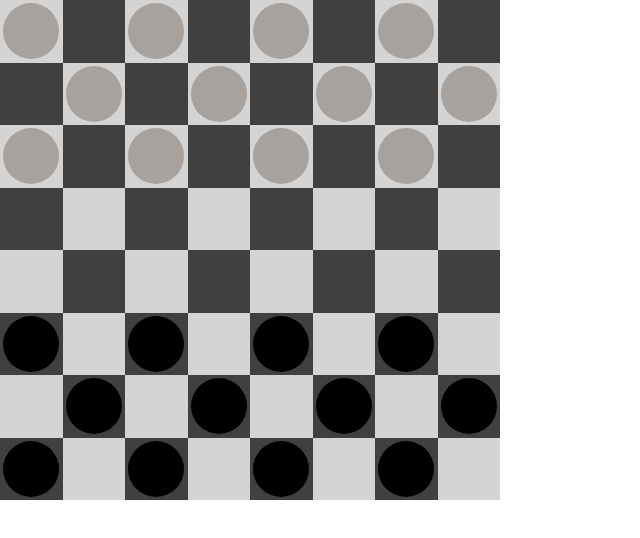
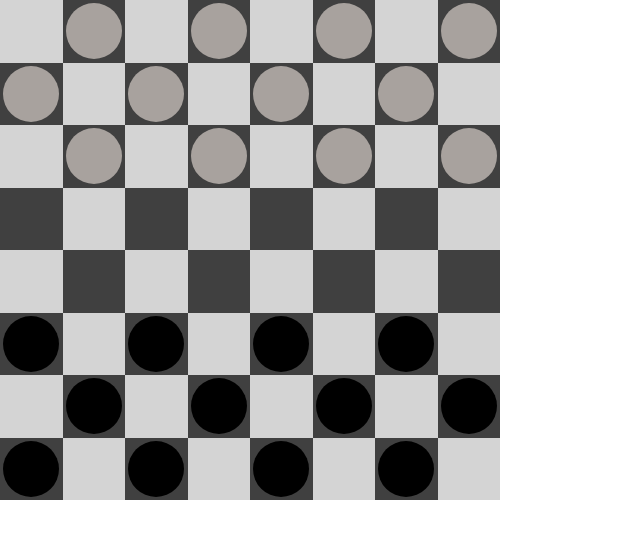
Before and after one commit to bhavansri/checkers-app, a React (Vite) app: page / in a window 1280 px wide. Shown: the top 538 px of the page, without its empty margins (0-640 px from the left). Built offline with nearby package versions, Linux system fonts and the light colour scheme.

Commit message:
add offense movement logic

```diff
--- a/src/App.tsx
+++ b/src/App.tsx
@@ -1,55 +1,246 @@
-import { useState } from "react";
+import { useCallback, useEffect, useState } from "react";
 import Board from "./components/Board";
-import { DropItemProps } from "./components/BoardSquare";
 
-const playerCheckers: { [id: string]: number[] } = {
-  "1": [0, 7],
-  "2": [2, 7],
-  "3": [4, 7],
-  "4": [6, 7],
-  "5": [1, 6],
-  "6": [3, 6],
-  "7": [5, 6],
-  "8": [7, 6],
-  "9": [0, 5],
-  "10": [2, 5],
-  "11": [4, 5],
-  "12": [6, 5],
+export type PlayerCheckerProps = {
+  coords: number[];
+  offenseExists: boolean;
+};
+
+const playerCheckers: { [id: string]: PlayerCheckerProps } = {
+  "1": { coords: [0, 7], offenseExists: false },
+  "2": { coords: [2, 7], offenseExists: false },
+  "3": { coords: [4, 7], offenseExists: false },
+  "4": { coords: [6, 7], offenseExists: false },
+  "5": { coords: [1, 6], offenseExists: false },
+  "6": { coords: [3, 6], offenseExists: false },
+  "7": { coords: [5, 6], offenseExists: false },
+  "8": { coords: [7, 6], offenseExists: false },
+  "9": { coords: [0, 5], offenseExists: false },
+  "10": { coords: [2, 5], offenseExists: false },
+  "11": { coords: [4, 5], offenseExists: false },
+  "12": { coords: [6, 5], offenseExists: false },
 };
 
 const computerCheckers: { [id: string]: number[] } = {
-  "1": [0, 0],
-  "2": [2, 0],
-  "3": [4, 0],
-  "4": [6, 0],
-  "5": [1, 1],
-  "6": [3, 1],
-  "7": [5, 1],
-  "8": [7, 1],
-  "9": [0, 2],
-  "10": [2, 2],
-  "11": [4, 2],
-  "12": [6, 2],
+  "1": [1, 0],
+  "2": [3, 0],
+  "3": [5, 0],
+  "4": [7, 0],
+  "5": [0, 1],
+  "6": [2, 1],
+  "7": [4, 1],
+  "8": [6, 1],
+  "9": [1, 2],
+  "10": [3, 2],
+  "11": [5, 2],
+  "12": [7, 2],
 };
 
 function App() {
   const [player, setPlayer] = useState(playerCheckers);
+  const [cpuTurn, setCpuTurn] = useState(false);
   const [computer, setComputer] = useState(computerCheckers);
 
-  function updatePosition(final: number[], item: DropItemProps) {
+  const isEmptySquare = useCallback(
+    (coord: number[]) => {
+      for (const key in player) {
+        const playerXY = player[key].coords;
+        if (playerXY[0] === coord[0] && playerXY[1] === coord[1]) {
+          return false;
+        }
+      }
+
+      for (const key in computer) {
+        const cpuXY = computer[key];
+        if (cpuXY[0] === coord[0] && cpuXY[1] === coord[1]) {
+          return false;
+        }
+      }
+
+      return true;
+    },
+    [computer, player]
+  );
+
+  const canPerformOffense = useCallback(
+    (initial: number[], final: number[]): boolean => {
+      if (isValidBounds(final) === false || isEmptySquare(final) === false) {
+        return false;
+      }
+
+      for (const key in computer) {
+        const cpuXY = computer[key];
+
+        const rightHopExists =
+          initial[0] + 1 === cpuXY[0] &&
+          cpuXY[0] + 1 === final[0] &&
+          initial[1] - 1 === cpuXY[1] &&
+          cpuXY[1] - 1 === final[1];
+
+        const leftHopExists =
+          initial[0] - 1 === cpuXY[0] &&
+          cpuXY[0] - 1 === final[0] &&
+          initial[1] - 1 === cpuXY[1] &&
+          cpuXY[1] - 1 === final[1];
+
+        if (rightHopExists || leftHopExists) {
+          return true;
+        }
+      }
+
+      return false;
+    },
+    [computer, isEmptySquare]
+  );
+
+  useEffect(() => {
+    for (const key in player) {
+      const playerXY = player[key].coords;
+      const offenseRight = [playerXY[0] + 2, playerXY[1] - 2];
+      const offenseLeft = [playerXY[0] - 2, playerXY[1] - 2];
+      let offenseExists = false;
+
+      if (canPerformOffense(playerXY, offenseLeft)) {
+        offenseExists = true;
+      }
+
+      if (canPerformOffense(playerXY, offenseRight)) {
+        offenseExists = true;
+      }
+
+      if (offenseExists !== player[key].offenseExists) {
+        setPlayer((prevPlayer) => ({
+          ...prevPlayer,
+          [key]: {
+            coords: playerXY,
+            offenseExists: offenseExists,
+          },
+        }));
+      }
+    }
+
+    console.log(player);
+  }, [player, computer, canPerformOffense, isEmptySquare]);
+
+  function moveChecker(final: number[], id: string) {
     setPlayer((prevPlayer) => ({
       ...prevPlayer,
-      [item.id]: final,
+      [id]: {
+        coords: final,
+        offenseExists: prevPlayer[id].offenseExists,
+      },
     }));
+
+    setCpuTurn(true);
   }
+
+  function moveCpu(final: number[], id: string) {
+    setComputer((prevComputer) => ({
+      ...prevComputer,
+      [id]: final,
+    }));
+
+    setCpuTurn(false);
+  }
+
+  function canMoveChecker(final: number[], id: string): boolean {
+    const initial: number[] = player[id].coords;
+    const offenseExists = player[id].offenseExists;
+
+    if (offenseExists) {
+      return canPerformOffense(initial, final);
+    } else {
+      if (isEmptySquare(final) === false) {
+        return false;
+      }
+
+      if (
+        (initial[0] + 1 == final[0] && initial[1] - 1 == final[1]) ||
+        (initial[0] - 1 == final[0] && initial[1] - 1 == final[1])
+      ) {
+        return true;
+      } else {
+        return false;
+      }
+    }
+  }
+
+  function fetchRandomCpuPiece(): string {
+    return Math.floor(Math.random() * (13 - 1) + 1).toString();
+  }
+
+  function isValidBounds(pos: number[]) {
+    if (pos[0] < 0 || pos[0] >= 8 || pos[1] < 0 || pos[0] >= 8) {
+      return false;
+    } else {
+      return true;
+    }
+  }
+
+  useEffect(() => {
+    function canMoveCpu(final: number[], id: string): boolean {
+      const initial: number[] = computer[id];
+
+      if (isValidBounds(final) === false) {
+        return false;
+      }
+
+      for (const key in computer) {
+        if (computer[key][0] === final[0] && computer[key][1] === final[1]) {
+          return false;
+        }
+      }
+
+      for (const key in player) {
+        if (
+          player[key].coords[0] === final[0] &&
+          player[key].coords[1] === final[1]
+        ) {
+          return false;
+        }
+      }
+
+      if (
+        (initial[0] + 1 == final[0] && initial[1] + 1 == final[1]) ||
+        (initial[0] - 1 == final[0] && initial[1] + 1 == final[1])
+      ) {
+        return true;
+      } else {
+        return false;
+      }
+    }
+
+    if (cpuTurn) {
+      let movedPiece = false;
+
+      while (movedPiece == false) {
+        const piece: string = fetchRandomCpuPiece();
+        const coords: number[] = computer[piece];
+
+        const possiblities = [
+          [coords[0] - 1, coords[1] + 1],
+          [coords[0] + 1, coords[1] + 1],
+        ];
+
+        for (let i = 0; i < possiblities.length; i++) {
+          if (canMoveCpu(possiblities[i], piece)) {
+            moveCpu(possiblities[i], piece);
+            movedPiece = true;
+            break;
+          }
+        }
+      }
+    }
+  }, [player, cpuTurn, computer]);
 
   return (
     <div>
       <div style={{ height: "500px", width: "500px" }}>
         <Board
           player={player}
-          updatePosition={updatePosition}
           computer={computer}
+          moveChecker={moveChecker}
+          canMoveChecker={canMoveChecker}
         />
       </div>
     </div>
--- a/src/components/Board.tsx
+++ b/src/components/Board.tsx
@@ -1,24 +1,39 @@
 import { DndProvider } from "react-dnd";
 import { HTML5Backend } from "react-dnd-html5-backend";
-import BoardSquare, { DropItemProps } from "./BoardSquare";
+import BoardSquare from "./BoardSquare";
 import { CpuPiece, PlayerPiece } from "./CheckerPiece";
+import { PlayerCheckerProps } from "../App";
 
 type BoardProps = {
-  player: { [id: string]: number[] };
-  updatePosition: (position: number[], item: DropItemProps) => void;
+  player: { [id: string]: PlayerCheckerProps };
+  moveChecker: (final: number[], id: string) => void;
+  canMoveChecker: (final: number[], id: string) => boolean;
   computer: { [id: string]: number[] };
 };
 
 function renderSquare(
   i: number,
-  player: { [id: string]: number[] },
+  player: { [id: string]: PlayerCheckerProps },
   computer: { [id: string]: number[] },
-  updatePosition: (position: number[], item: DropItemProps) => void
+  moveChecker: (final: number[], id: string) => void,
+  canMoveChecker: (final: number[], id: string) => boolean
 ) {
   const x = i % 8;
   const y = Math.floor(i / 8);
 
-  function showChecker(dict: { [id: string]: number[] }): boolean {
+  function showChecker(dict: { [id: string]: PlayerCheckerProps }): boolean {
+    for (const key in dict) {
+      const val: number[] = dict[key].coords;
+
+      if (val[0] === x && val[1] === y) {
+        return true;
+      }
+    }
+
+    return false;
+  }
+
+  function showCpuChecker(dict: { [id: string]: number[] }): boolean {
     for (const key in dict) {
       const val: number[] = dict[key];
 
@@ -30,7 +45,19 @@ function renderSquare(
     return false;
   }
 
-  function getIdForPiece(dict: { [id: string]: number[] }): string {
+  function getIdForPiece(dict: { [id: string]: PlayerCheckerProps }): string {
+    for (const key in dict) {
+      const val: number[] = dict[key].coords;
+
+      if (val[0] === x && val[1] === y) {
+        return key;
+      }
+    }
+
+    return "";
+  }
+
+  function getCpuIdForPiece(dict: { [id: string]: number[] }): string {
     for (const key in dict) {
       const val: number[] = dict[key];
 
@@ -42,39 +69,20 @@ function renderSquare(
     return "";
   }
 
-  function canMoveChecker(final: number[], item: DropItemProps): boolean {
-    const initial: number[] = player[item.id];
-
-    for (const key in player) {
-      if (player[key][0] === final[0] && player[key][1] === final[1]) {
-        return false;
-      }
-    }
-
-    if (
-      (initial[0] + 1 == final[0] && initial[1] - 1 == final[1]) ||
-      (initial[0] - 1 == final[0] && initial[1] - 1 == final[1])
-    ) {
-      return true;
-    } else {
-      return false;
-    }
-  }
-
   return (
     <div key={i} style={{ width: "12.5%", height: "12.5%" }}>
       <BoardSquare
         x={x}
         y={y}
-        moveChecker={updatePosition}
+        moveChecker={moveChecker}
         canMoveChecker={canMoveChecker}
       >
         <>
           {showChecker(player) ? (
             <PlayerPiece id={getIdForPiece(player)} />
           ) : null}
-          {showChecker(computer) ? (
-            <CpuPiece id={getIdForPiece(computer)} />
+          {showCpuChecker(computer) ? (
+            <CpuPiece id={getCpuIdForPiece(computer)} />
           ) : null}
         </>
       </BoardSquare>
@@ -82,11 +90,18 @@ function renderSquare(
   );
 }
 
-const Board = ({ player, updatePosition, computer }: BoardProps) => {
+const Board = ({
+  player,
+  computer,
+  moveChecker,
+  canMoveChecker,
+}: BoardProps) => {
   const squares = [];
 
   for (let i = 0; i < 64; i++) {
-    squares.push(renderSquare(i, player, computer, updatePosition));
+    squares.push(
+      renderSquare(i, player, computer, moveChecker, canMoveChecker)
+    );
   }
   return (
     <DndProvider backend={HTML5Backend}>
--- a/src/components/BoardSquare.tsx
+++ b/src/components/BoardSquare.tsx
@@ -5,8 +5,8 @@ import { ItemTypes } from "../utils/Constants";
 type BoardSquareProps = {
   x: number;
   y: number;
-  moveChecker: (final: number[], item: DropItemProps) => void;
-  canMoveChecker: (final: number[], item: DropItemProps) => boolean;
+  moveChecker: (final: number[], id: string) => void;
+  canMoveChecker: (final: number[], id: string) => boolean;
   children: JSX.Element | null;
 };
 
@@ -25,8 +25,8 @@ const BoardSquare = ({
   const [{ isOver, canDrop }, drop] = useDrop(
     () => ({
       accept: ItemTypes.CHECKER,
-      canDrop: (item: DropItemProps) => canMoveChecker([x, y], item),
-      drop: (item: DropItemProps) => moveChecker([x, y], item),
+      canDrop: (item: DropItemProps) => canMoveChecker([x, y], item.id),
+      drop: (item: DropItemProps) => moveChecker([x, y], item.id),
       collect: (monitor) => ({
         isOver: !!monitor.isOver(),
         canDrop: !!monitor.canDrop(),
--- a/src/components/CheckerPiece.tsx
+++ b/src/components/CheckerPiece.tsx
@@ -28,7 +28,7 @@ const PlayerPiece = ({ id }: PieceProps) => {
 const CpuPiece = ({ id }: PieceProps) => {
   return (
     <div
-      className={`w-14 h-14 rounded-full bg-stone-400 cursor-move`}
+      className={`w-14 h-14 rounded-full bg-stone-400`}
       style={{ transform: "translate(0, 0)" }}
     ></div>
   );
```
